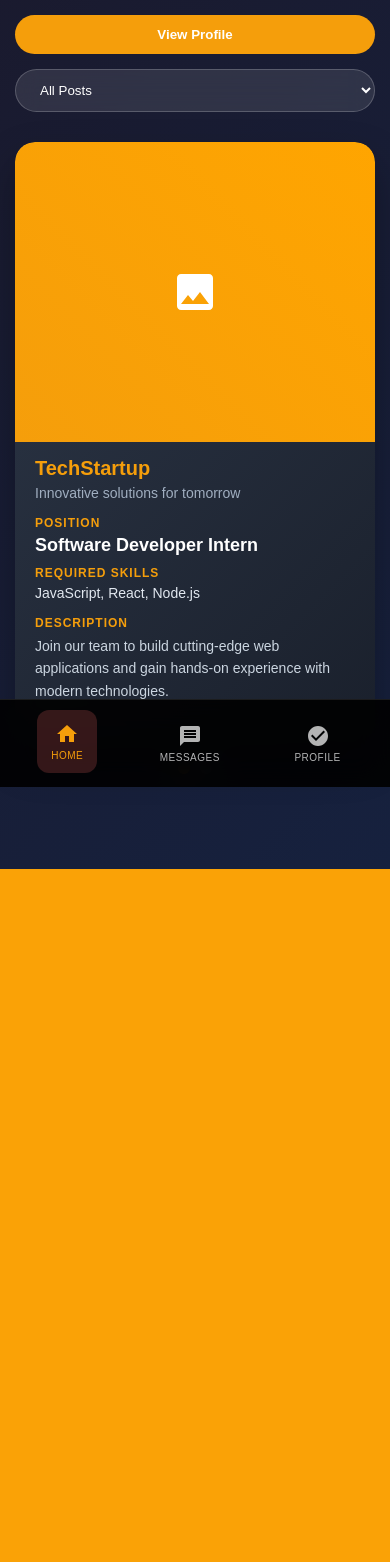
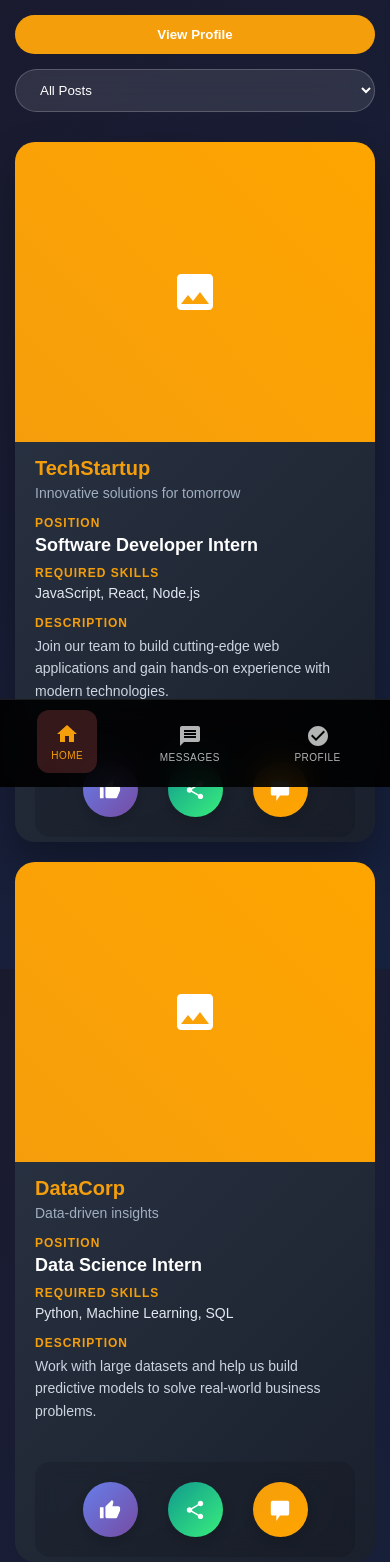
Before and after one commit to TabishFT/EduConnect, a FastAPI app: template templates/interns/home.html in a window 390 px wide. Shown: the part 57-1619 px from the top of the page. Before the commit the page ends 926 px from the top, so only its background shows below. Run offline with FastAPI, Linux system fonts and the light colour scheme; the template is opened without the code that fills it, so the values that code supplies are empty; some libraries are stand-ins or nearby versions.

Commit message:
latest update by MdTabish24

```diff
--- a/templates/interns/home.html
+++ b/templates/interns/home.html
@@ -107,8 +107,8 @@
         /* Posts Container */
         .posts-container {
             position: relative;
-            height: 700px; /* Increased height */
-            overflow: hidden;
+            height: 700px;
+            overflow-y: auto; /* Ye add karo */
             border-radius: 20px;
             box-shadow: 0 20px 40px rgba(0, 0, 0, 0.3);
         }
@@ -183,6 +183,9 @@
             flex-direction: column;
             justify-content: space-between;
             overflow-y: auto;
+            /* Ye add karo: */
+            touch-action: pan-y;
+            -webkit-overflow-scrolling: touch;
         }
 
         .startup-info {
@@ -373,8 +376,18 @@
             }
 
             .posts-container {
-                height: 600px;
+                min-height: 600px;
+                overflow-y: visible; /* Ye add karo */
             }
+            .post-card {
+                position: relative; /* absolute se change karo */
+                transform: none; /* Remove transforms on mobile */
+                margin-bottom: 20px; /* Cards ke beech space */
+                }
+                .post-card.active,
+                .post-card.prev {
+                    transform: none; /* Mobile par transforms disable */
+                     }
 
             .post-content {
                 padding: 15px 20px;
@@ -772,6 +785,9 @@
 
 // Setup swipe handlers
 function setupSwipeHandlers() {
+    if (window.innerWidth <= 768) {
+        return;
+    }
     const container = document.getElementById('postsContainer');
 
     // Remove existing listeners
@@ -800,6 +816,10 @@
         return;
     }
 
+    if (window.innerWidth <= 768) {
+        return; // Mobile par swipe disable karo
+    }
+
     isDragging = true;
     startX = e.type.includes('mouse') ? e.clientX : e.touches[0].clientX;
     currentX = startX;
@@ -807,7 +827,7 @@
 
 // Handle move during swipe/drag
 function handleMove(e) {
-    if (!isDragging) return;
+    if (!isDragging || window.innerWidth <= 768) return;
 
     e.preventDefault();
     currentX = e.type.includes('mouse') ? e.clientX : e.touches[0].clientX;
```
